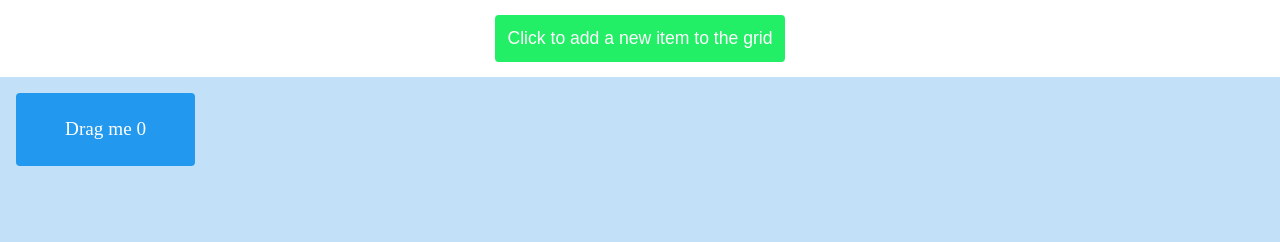
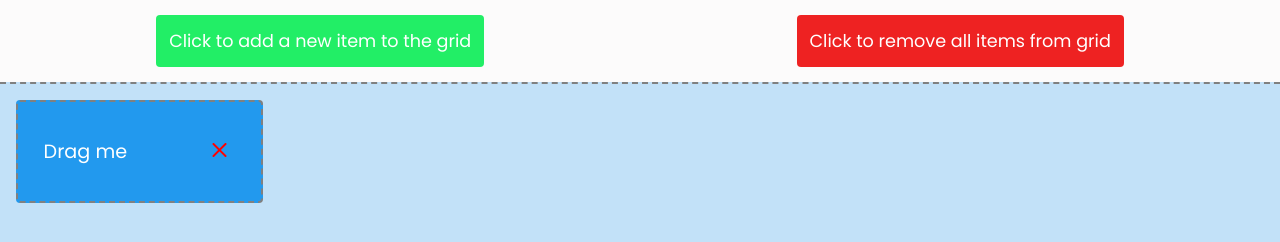
Before and after one commit to joao-erik2077/drag-and-drop, a plain HTML site: page index.html in a window 1280 px wide. Both pictures are taken after a click on the button "Click to add a new item to the grid". Drawn offline with nearby package versions, Linux system fonts and the light colour scheme.

Commit message:
new: option to remove items

```diff
--- a/index.html
+++ b/index.html
@@ -5,9 +5,12 @@
     <meta name="viewport" content="width=device-width, initial-scale=1.0" />
     <title>Drag Drop</title>
     <link rel="stylesheet" href="style.css" />
-  </head>
+    <link rel="stylesheet" href="https://cdn.jsdelivr.net/npm/bootstrap-icons@1.11.3/font/bootstrap-icons.min.css">  </head>
   <body>
-    <button id="add-button">Click to add a new item to the grid</button>
+    <div class="buttons">
+        <button id="add-button">Click to add a new item to the grid</button>
+        <button id="remove-all-button">Click to remove all items from grid</button>
+    </div>
 
     <div id="grid">
     </div>
--- a/scripts/add.js
+++ b/scripts/add.js
@@ -1,13 +1,17 @@
 const addButton = document.getElementById("add-button");
+const removeAllButton = document.getElementById("remove-all-button");
 const grid = document.getElementById("grid");
+let lastId = 0;
 
 addButton.addEventListener("click", () => {
-  total = gridItems.length;
+  const newGridItem = document.createElement("div");
+  newGridItem.setAttribute("id", `grid-item-${lastId}`);
+  newGridItem.setAttribute("class", "item");
 
-  const newGridItem = document.createElement("div");
-  newGridItem.setAttribute("id", `grid-snap-${total}`);
-  newGridItem.setAttribute("class", "snap");
-  newGridItem.innerHTML = `Drag me ${total}`;
+  const removeIcon = "<i class='bi bi-x'></i>";
+  const removeButton = `<button class="removeButton" onClick="removeItem(${lastId})">${removeIcon}</button>`;
+
+  newGridItem.innerHTML = `Drag me ${removeButton}`;
   grid.appendChild(newGridItem);
 
   gridItems.push({
@@ -15,8 +19,29 @@ addButton.addEventListener("click", () => {
     x: 0,
     y: 0,
     initiated: false,
+    id: lastId,
   });
   console.log(gridItems);
-  console.log(total);
+  console.log(lastId);
+  lastId++;
   startGrid();
 });
+
+const removeItem = (id) => {
+  let found = false;
+  for (let i = 0; !found; i++) {
+    console.log(gridItems[i].id, id);
+    if (gridItems[i].id === id) {
+      found = true;
+      item = gridItems[i];
+      grid.removeChild(item.item);
+      gridItems = gridItems.filter((e) => e.id !== id);
+    }
+  }
+  console.log(gridItems);
+};
+
+removeAllButton.addEventListener("click", () => {
+    gridItems = [];
+    grid.innerHTML = '';
+});
--- a/style.css
+++ b/style.css
@@ -1,3 +1,9 @@
+@import url('https://fonts.googleapis.com/css2?family=Poppins');
+
+* {
+  font-family: 'Poppins';
+}
+
 html,
 body {
   height: 100vh;
@@ -11,10 +17,12 @@ body {
   display: flex;
   flex-direction: column;
   align-items: center;
+  background-color: #fcfbfb;
 }
 
-.snap {
-  width: 10%;
+.item {
+  border: 2px dashed gray;
+  width: 15%;
   border-radius: 4px;
   padding: 2%;
   margin: 1rem 0 0 1rem;
@@ -24,6 +32,15 @@ body {
   touch-action: none;
   text-align: center;
   position: absolute;
+  display: flex;
+  align-items: center;
+  justify-content: space-between;
+}
+
+.buttons {
+  width: 100%;
+  display: flex;
+  justify-content: space-around;
 }
 
 #add-button {
@@ -37,8 +54,34 @@ body {
   cursor: pointer;
 }
 
+#remove-all-button {
+  border: 0;
+  background-color: #ee2222;
+  color: #fff;
+  font-size: 1.1em;
+  padding: 1%;
+  border-radius: 4px;
+  margin: 15px 0;
+  cursor: pointer;
+}
+
 #grid {
   background-color: #c2e1f8;
   height: 100%;
   width: 100%;
+  border-top: 2px dashed gray;
 }
+
+.removeButton {
+  padding: 0;
+  border: 0;
+  color: #ff0000;
+  background-color: transparent;
+  font-size: 2rem;
+  cursor: pointer;
+  transition: .2s;
+}
+
+.removeButton:hover {
+  color: #c00000;
+}
```
